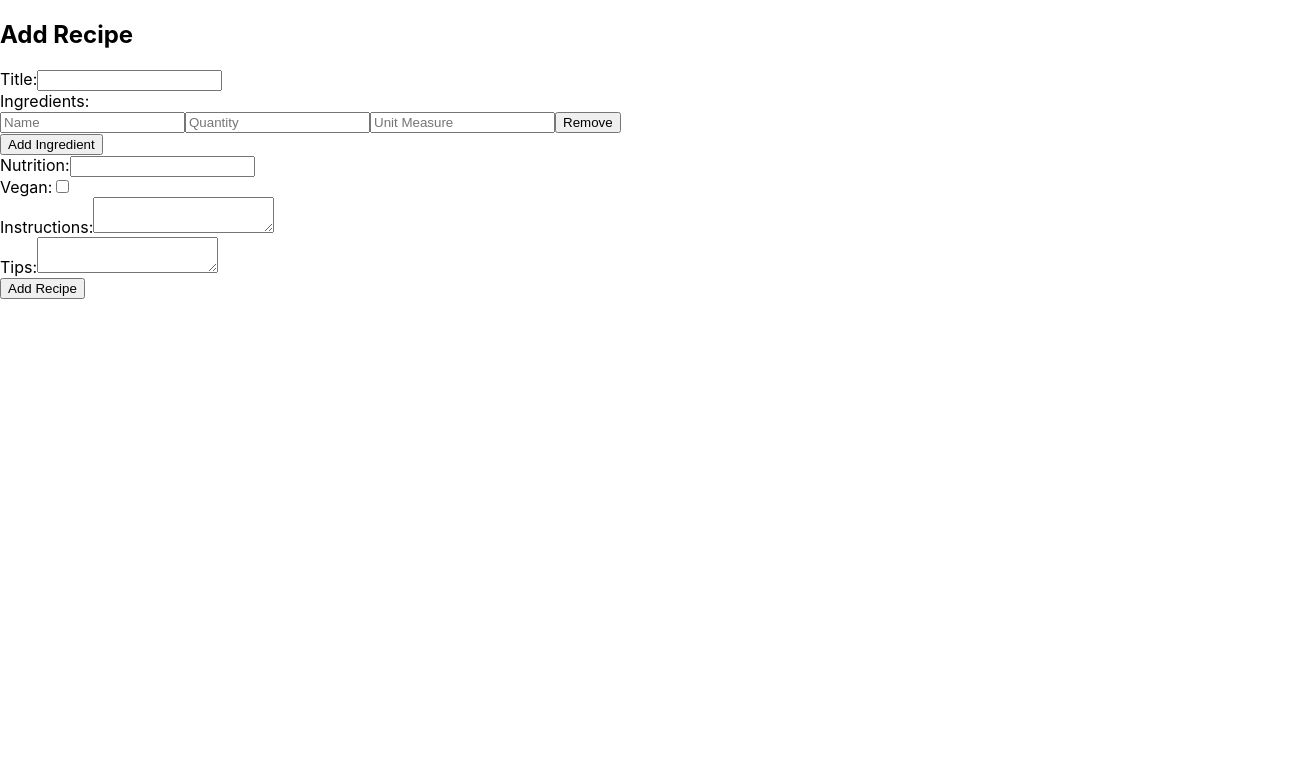
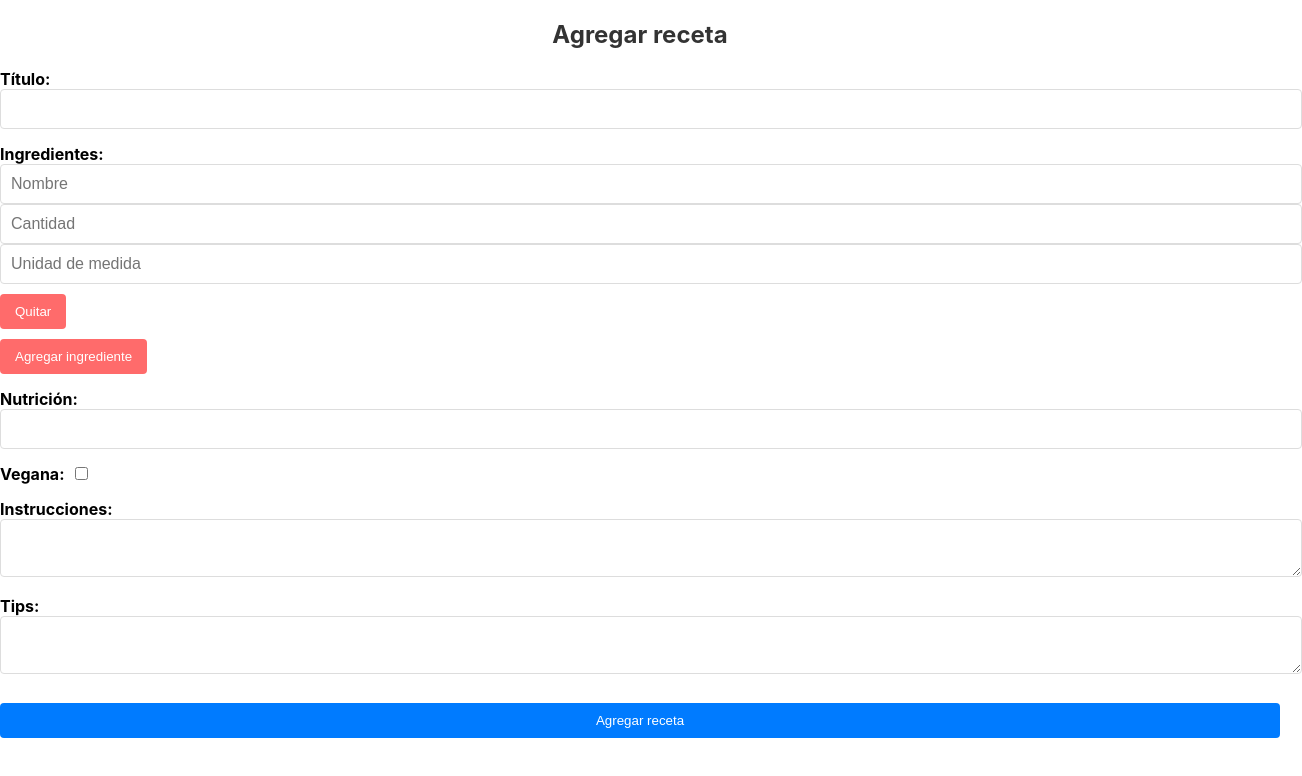
Before and after one commit to FelipeMarchantVargas/VitaCocina, a React (Create React App) app in the folder frontend/: page /add-recipe in a window 1280 px wide. Shown: the top 776 px of the page, 1302 px wide, since content can reach past the window. Built offline with nearby package versions, Linux system fonts and the light colour scheme.

Commit message:
Estilo para agregar recetas

```diff
--- /dev/null
+++ b/frontend/src/AddRecipe.css
@@ -0,0 +1,73 @@
+.container {
+    max-width: 600px;
+    margin: 0 auto;
+    padding: 20px;
+    background-color: #f9f9f9;
+    border-radius: 8px;
+    box-shadow: 0 4px 8px rgba(0, 0, 0, 0.1);
+  }
+
+  h2 {
+    text-align: center;
+    color: #333;
+    margin-bottom: 20px;
+  }
+
+  form {
+    display: flex;
+    flex-direction: column;
+    gap: 15px;
+  }
+
+  label {
+    font-weight: bold;
+    margin-bottom: 5px;
+  }
+
+  input[type="text"],
+  input[type="number"],
+  textarea {
+    padding: 10px;
+    border: 1px solid #ddd;
+    border-radius: 4px;
+    font-size: 16px;
+    width: 100%;
+  }
+
+  input[type="checkbox"] {
+    margin-left: 10px;
+  }
+
+  button {
+    padding: 10px 15px;
+    background-color: #007bff;
+    color: white;
+    border: none;
+    border-radius: 4px;
+    cursor: pointer;
+    margin-top: 10px;
+  }
+
+  button:hover {
+    background-color: #0056b3;
+  }
+
+  .ingredients {
+    display: flex;
+    flex-direction: column;
+    gap: 10px;
+  }
+
+  .ingredient-item {
+    display: flex;
+    gap: 10px;
+    align-items: center;
+  }
+
+  button[type="button"] {
+    background-color: #ff6b6b;
+  }
+
+  button[type="button"]:hover {
+    background-color: #ff4b4b;
+  }
--- a/frontend/src/components/AddRecipe.js
+++ b/frontend/src/components/AddRecipe.js
@@ -1,5 +1,6 @@
 import React, { useState } from "react";
 import axios from "axios";
+import '../AddRecipe.css';
 
 const AddRecipe = () => {
   const [title, setTitle] = useState("");
@@ -39,10 +40,10 @@ const AddRecipe = () => {
 
   return (
     <div>
-      <h2>Add Recipe</h2>
+      <h2>Agregar receta</h2>
       <form onSubmit={handleSubmit}>
         <div>
-          <label>Title:</label>
+          <label>Título:</label>
           <input
             type="text"
             value={title}
@@ -51,13 +52,13 @@ const AddRecipe = () => {
           />
         </div>
         <div>
-          <label>Ingredients:</label>
+          <label>Ingredientes:</label>
           {ingredients.map((ingredient, index) => (
             <div key={index}>
               <input
                 type="text"
                 name="name"
-                placeholder="Name"
+                placeholder="Nombre"
                 value={ingredient.name}
                 onChange={(e) => handleIngredientChange(index, e)}
                 required
@@ -65,7 +66,7 @@ const AddRecipe = () => {
               <input
                 type="number"
                 name="quantity"
-                placeholder="Quantity"
+                placeholder="Cantidad"
                 value={ingredient.quantity}
                 onChange={(e) => handleIngredientChange(index, e)}
                 required
@@ -73,18 +74,18 @@ const AddRecipe = () => {
               <input
                 type="text"
                 name="unit_measure"
-                placeholder="Unit Measure"
+                placeholder="Unidad de medida"
                 value={ingredient.unit_measure}
                 onChange={(e) => handleIngredientChange(index, e)}
                 required
               />
-              <button type="button" onClick={() => handleRemoveIngredient(index)}>Remove</button>
+              <button type="button" onClick={() => handleRemoveIngredient(index)}>Quitar</button>
             </div>
           ))}
-          <button type="button" onClick={handleAddIngredient}>Add Ingredient</button>
+          <button type="button" onClick={handleAddIngredient}>Agregar ingrediente</button>
         </div>
         <div>
-          <label>Nutrition:</label>
+          <label>Nutrición:</label>
           <input
             type="text"
             value={nutrition}
@@ -93,7 +94,7 @@ const AddRecipe = () => {
           />
         </div>
         <div>
-          <label>Vegan:</label>
+          <label>Vegana:</label>
           <input
             type="checkbox"
             checked={vegan}
@@ -101,7 +102,7 @@ const AddRecipe = () => {
           />
         </div>
         <div>
-          <label>Instructions:</label>
+          <label>Instrucciones:</label>
           <textarea
             value={instructions}
             onChange={(e) => setInstructions(e.target.value)}
@@ -115,7 +116,7 @@ const AddRecipe = () => {
             onChange={(e) => setTips(e.target.value)}
           />
         </div>
-        <button type="submit">Add Recipe</button>
+        <button type="submit">Agregar receta</button>
       </form>
     </div>
   );
```
